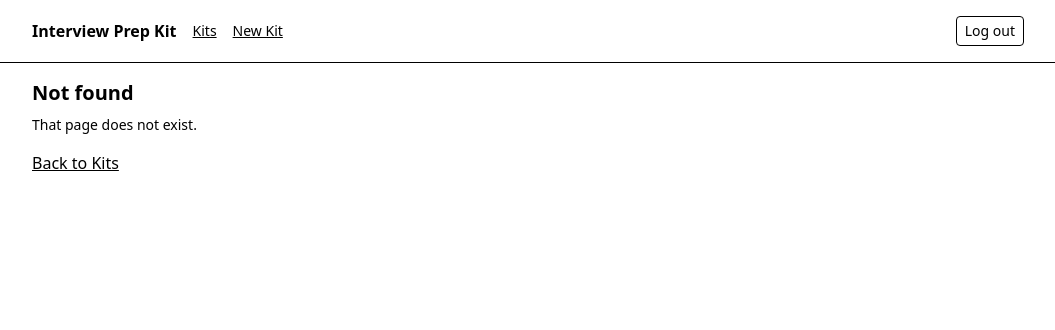
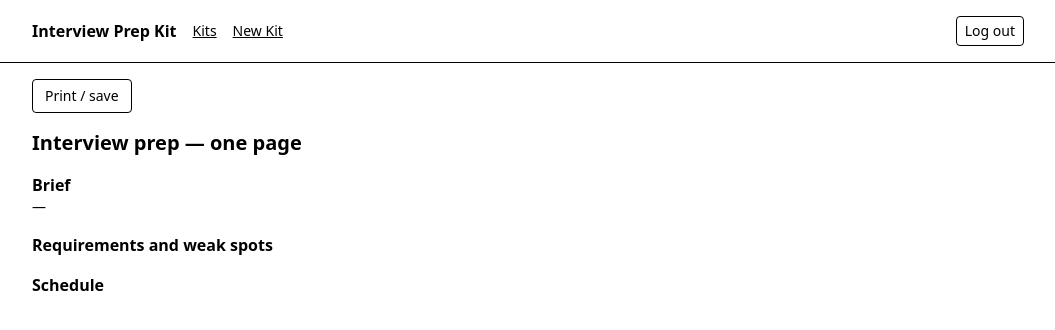
Before and after one commit to faishal882/interview-prep-kit, a Next.js app in the folder apps/web/: page /kits/1/print in a window 1280 px wide. Before the commit this address had no page. Shown: the top 330 px of the page, without its empty margins (112-1167 px from the left). Built offline with nearby package versions, Linux system fonts and the light colour scheme.

Commit message:
Add print one-pager with print stylesheet

```diff
--- /dev/null
+++ b/apps/web/app/kits/[id]/print/page.tsx
@@ -0,0 +1,50 @@
+"use client";
+import { use } from "react";
+import { useKit } from "@/lib/kit-cache";
+import { ErrorState, Skeleton } from "@/components/feedback";
+import { formatWithRef } from "@/lib/errors";
+
+// Print view: clean one-page summary (brief, Requirements with weak spots, Schedule).
+export default function PrintPage({ params }: { params: Promise<{ id: string }> }) {
+  const { id } = use(params);
+  const { data, isLoading, isError, error, refetch } = useKit(id);
+  if (isLoading) return <Skeleton label="Loading print view" />;
+  if (isError)
+    return <ErrorState message={formatWithRef(error)} referenceId={(error as { referenceId?: string })?.referenceId} onRetry={() => void refetch()} />;
+  const kit = data?.kit;
+  const reqs = kit?.role?.requirements ?? [];
+  const uncovered = new Set(kit?.coverage?.uncovered_requirement_ids ?? []);
+  const days = kit?.schedule?.days ?? [];
+  return (
+    <div className="space-y-4 text-black">
+      <button onClick={() => window.print()} className="no-print rounded border px-3 py-1.5 text-sm">
+        Print / save
+      </button>
+      <h1 className="text-xl font-bold">Interview prep — one page</h1>
+      <section aria-label="Brief">
+        <h2 className="font-semibold">Brief</h2>
+        <p className="text-sm">{kit?.company_brief?.summary || "—"}</p>
+      </section>
+      <section aria-label="Requirements">
+        <h2 className="font-semibold">Requirements and weak spots</h2>
+        <ul className="list-disc pl-5 text-sm">
+          {reqs.map((r) => (
+            <li key={r.id}>
+              {r.text} [{r.priority}]{uncovered.has(r.id) ? " — Gap: no Question" : ""}
+            </li>
+          ))}
+        </ul>
+      </section>
+      <section aria-label="Schedule">
+        <h2 className="font-semibold">Schedule</h2>
+        <ol className="list-decimal pl-5 text-sm">
+          {days.map((d) => (
+            <li key={d.day}>
+              Day {d.day}: {d.focus} ({d.minutes} min)
+            </li>
+          ))}
+        </ol>
+      </section>
+    </div>
+  );
+}
```
